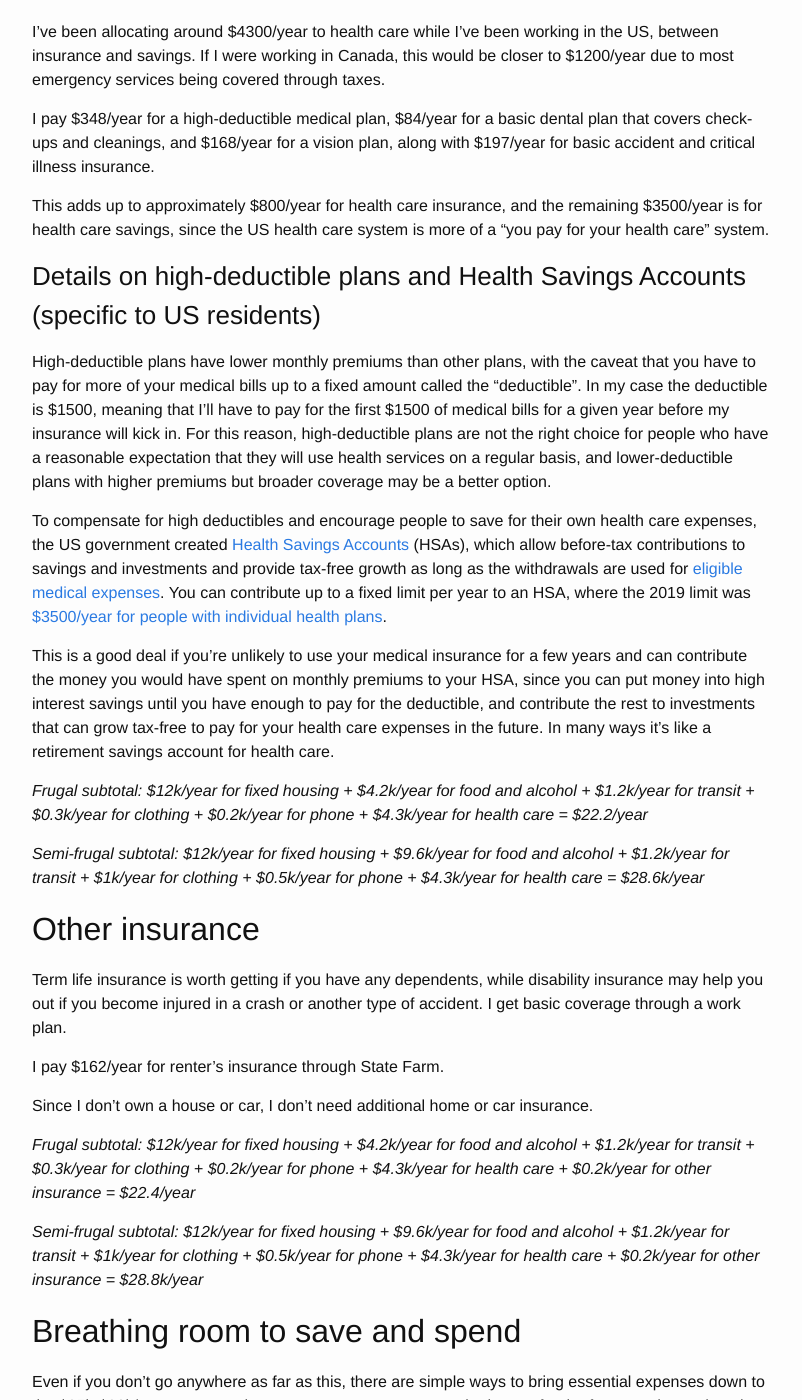
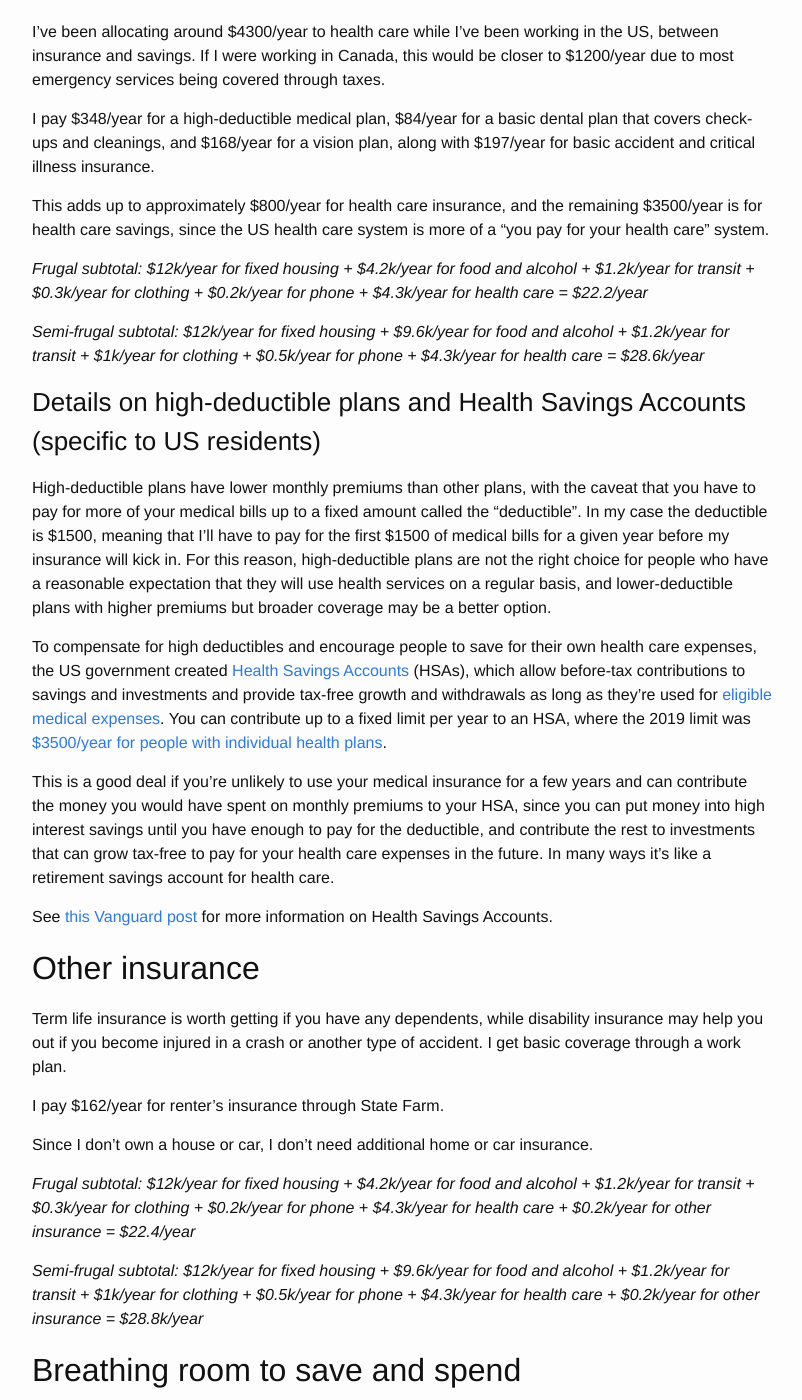
Before and after one commit to msayson/msayson.github.io, a Jekyll site: the page built from _posts/2019-10-23-living-in-seattle-or-vancouver-on-a-budget.markdown, in a window 1280 px wide and 1400 px high, scrolled down 3564 px. Shown: the whole window, without its empty margins (238-1040 px from the left). Built offline with Jekyll 4.4.1, drawn with Linux system fonts in a browser that asks for light colours.

Commit message:
Updated formatting and added link to relevant information on HSAs

```diff
--- a/_posts/2019-10-23-living-in-seattle-or-vancouver-on-a-budget.markdown
+++ b/_posts/2019-10-23-living-in-seattle-or-vancouver-on-a-budget.markdown
@@ -98,17 +98,19 @@ I pay $348/year for a high-deductible medical plan, $84/year for a basic dental
 
 This adds up to approximately $800/year for health care insurance, and the remaining $3500/year is for health care savings, since the US health care system is more of a "you pay for your health care" system.
 
+_Frugal subtotal: $12k/year for fixed housing + $4.2k/year for food and alcohol + $1.2k/year for transit + $0.3k/year for clothing + $0.2k/year for phone + $4.3k/year for health care = $22.2/year_
+
+_Semi-frugal subtotal: $12k/year for fixed housing + $9.6k/year for food and alcohol + $1.2k/year for transit + $1k/year for clothing + $0.5k/year for phone + $4.3k/year for health care = $28.6k/year_
+
 ### Details on high-deductible plans and Health Savings Accounts (specific to US residents)
 
 High-deductible plans have lower monthly premiums than other plans, with the caveat that you have to pay for more of your medical bills up to a fixed amount called the "deductible".  In my case the deductible is $1500, meaning that I'll have to pay for the first $1500 of medical bills for a given year before my insurance will kick in.  For this reason, high-deductible plans are not the right choice for people who have a reasonable expectation that they will use health services on a regular basis, and lower-deductible plans with higher premiums but broader coverage may be a better option.
 
-To compensate for high deductibles and encourage people to save for their own health care expenses, the US government created [Health Savings Accounts](https://www.treasury.gov/resource-center/faqs/Taxes/Pages/Health-Savings-Accounts.aspx) (HSAs), which allow before-tax contributions to savings and investments and provide tax-free growth as long as the withdrawals are used for [eligible medical expenses](https://healthsavings.com/hsa/what-is-covered-by-an-hsa/).  You can contribute up to a fixed limit per year to an HSA, where the 2019 limit was [$3500/year for people with individual health plans](https://dpath.com/2019-hsa-contribution-limits/).
+To compensate for high deductibles and encourage people to save for their own health care expenses, the US government created [Health Savings Accounts](https://www.treasury.gov/resource-center/faqs/Taxes/Pages/Health-Savings-Accounts.aspx) (HSAs), which allow before-tax contributions to savings and investments and provide tax-free growth and withdrawals as long as they're used for [eligible medical expenses](https://healthsavings.com/hsa/what-is-covered-by-an-hsa/).  You can contribute up to a fixed limit per year to an HSA, where the 2019 limit was [$3500/year for people with individual health plans](https://dpath.com/2019-hsa-contribution-limits/).
 
 This is a good deal if you're unlikely to use your medical insurance for a few years and can contribute the money you would have spent on monthly premiums to your HSA, since you can put money into high interest savings until you have enough to pay for the deductible, and contribute the rest to investments that can grow tax-free to pay for your health care expenses in the future.  In many ways it's like a retirement savings account for health care.
 
-_Frugal subtotal: $12k/year for fixed housing + $4.2k/year for food and alcohol + $1.2k/year for transit + $0.3k/year for clothing + $0.2k/year for phone + $4.3k/year for health care = $22.2/year_
-
-_Semi-frugal subtotal: $12k/year for fixed housing + $9.6k/year for food and alcohol + $1.2k/year for transit + $1k/year for clothing + $0.5k/year for phone + $4.3k/year for health care = $28.6k/year_
+See [this Vanguard post](https://personal.vanguard.com/us/whatweoffer/overview/healthsavings) for more information on Health Savings Accounts.
 
 ## Other insurance
 
```
